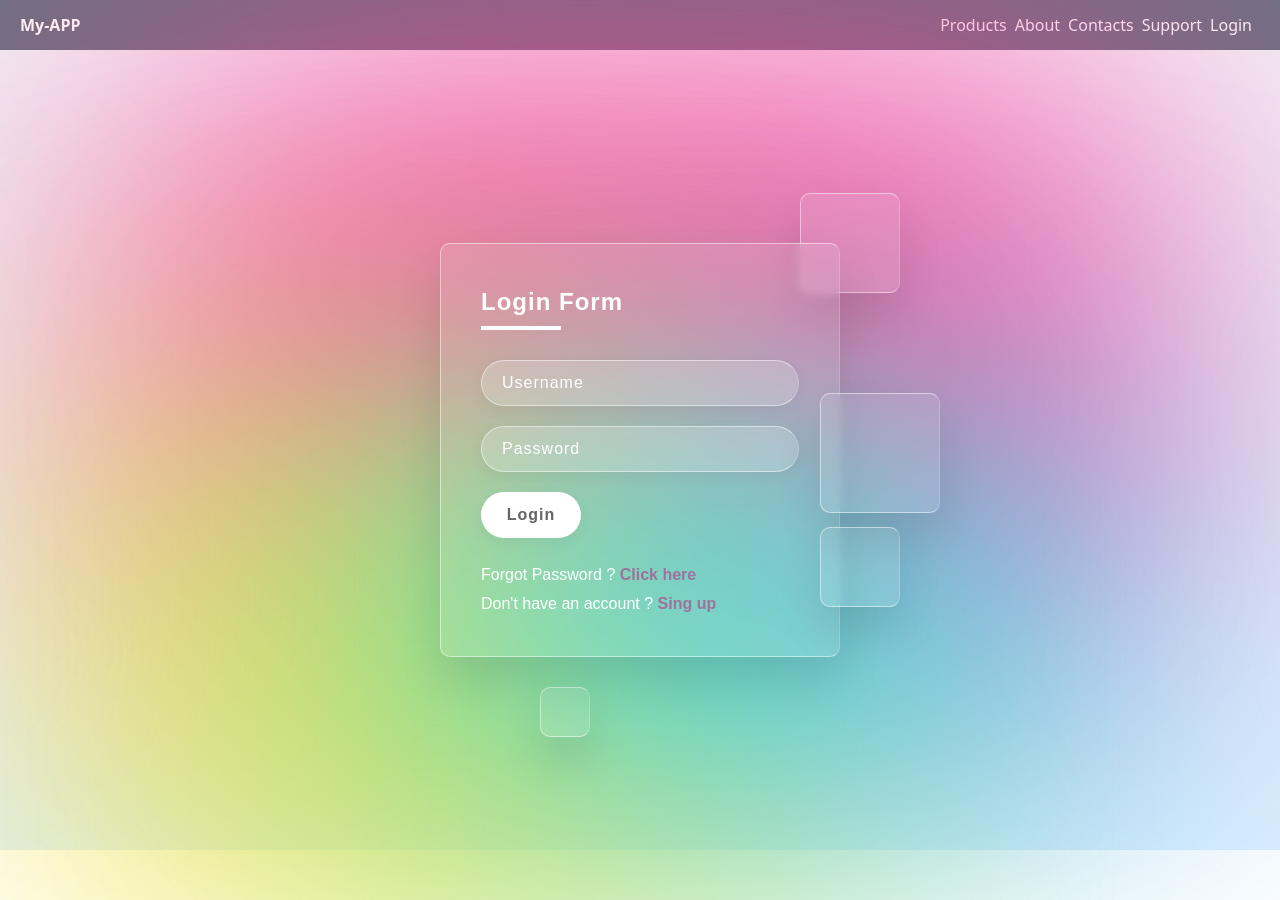
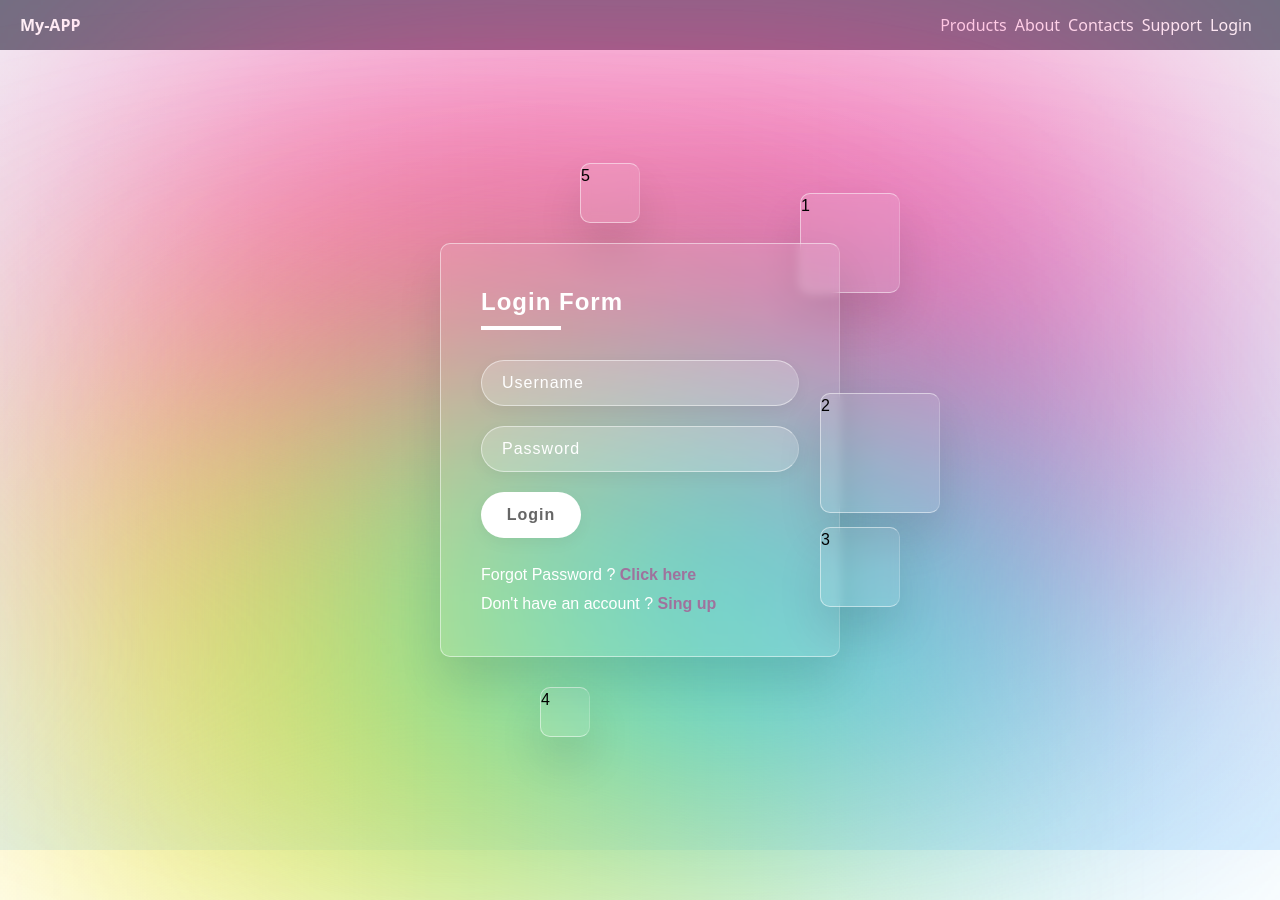
Before and after one commit to coolcrazyfox/shop-app, a React (Create React App) app: page /#/login in a window 1280 px wide. Built offline with nearby package versions, Linux system fonts and the light colour scheme.

Commit message:
changing LoginPage.tsx

```diff
--- a/src/pages/LoginPage.tsx
+++ b/src/pages/LoginPage.tsx
@@ -8,11 +8,11 @@ const LoginPage = () => {
             <div className={s.color}></div>
             <div className={s.color}></div>
             <div className={s.box}>
-                <div className={s.square} ></div>
-                <div className={s.square} ></div>
-                <div className={s.square} ></div>
-                <div className={s.square} ></div>
-                {/*<div className={s.square} ></div>*/}
+                <div className={s.square} >1</div>
+                <div className={s.square} >2</div>
+                <div className={s.square} >3</div>
+                <div className={s.square} >4</div>
+                <div className={s.square} >5</div>
                 {/*<div className="square" style={{"--i:0;"}}></div>*/}
                 {/*<div className="square" style="--i:1;"></div>*/}
                 {/*<div className="square" style="--i:2;"></div>*/}
```
